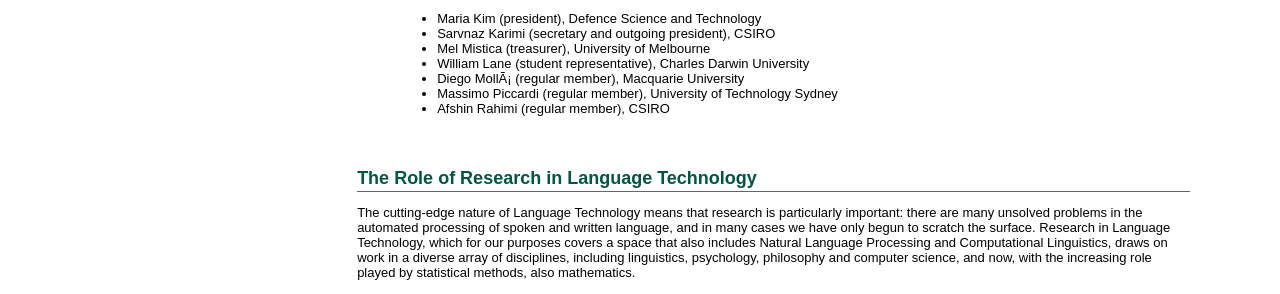
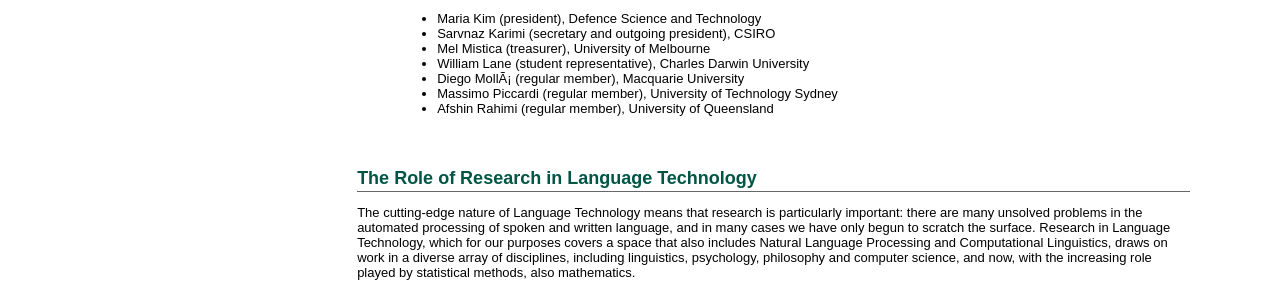
Before and after one commit to altaexec/alta-website, a Jekyll site: the page built from index.html, in a window 1280 px wide. Shown: the part 500-794 px from the top of the page. Built offline with Jekyll 4.4.1, drawn with Linux system fonts in a browser that asks for light colours; comment, search, counter and statistics services are not loaded.

Commit message:
update Afshin's association

```diff
--- a/index.html
+++ b/index.html
@@ -43,7 +43,7 @@ key: home
             <li>William Lane     (student representative),        Charles Darwin University</li>
             <li>Diego Mollá        (regular member),                Macquarie University</li>
             <li>Massimo Piccardi        (regular member),                University of Technology Sydney</li>
-            <li>Afshin Rahimi        (regular member),                CSIRO</li>
+            <li>Afshin Rahimi        (regular member),                University of Queensland</li>
         </ul>
         <br>
     </dd>
```
